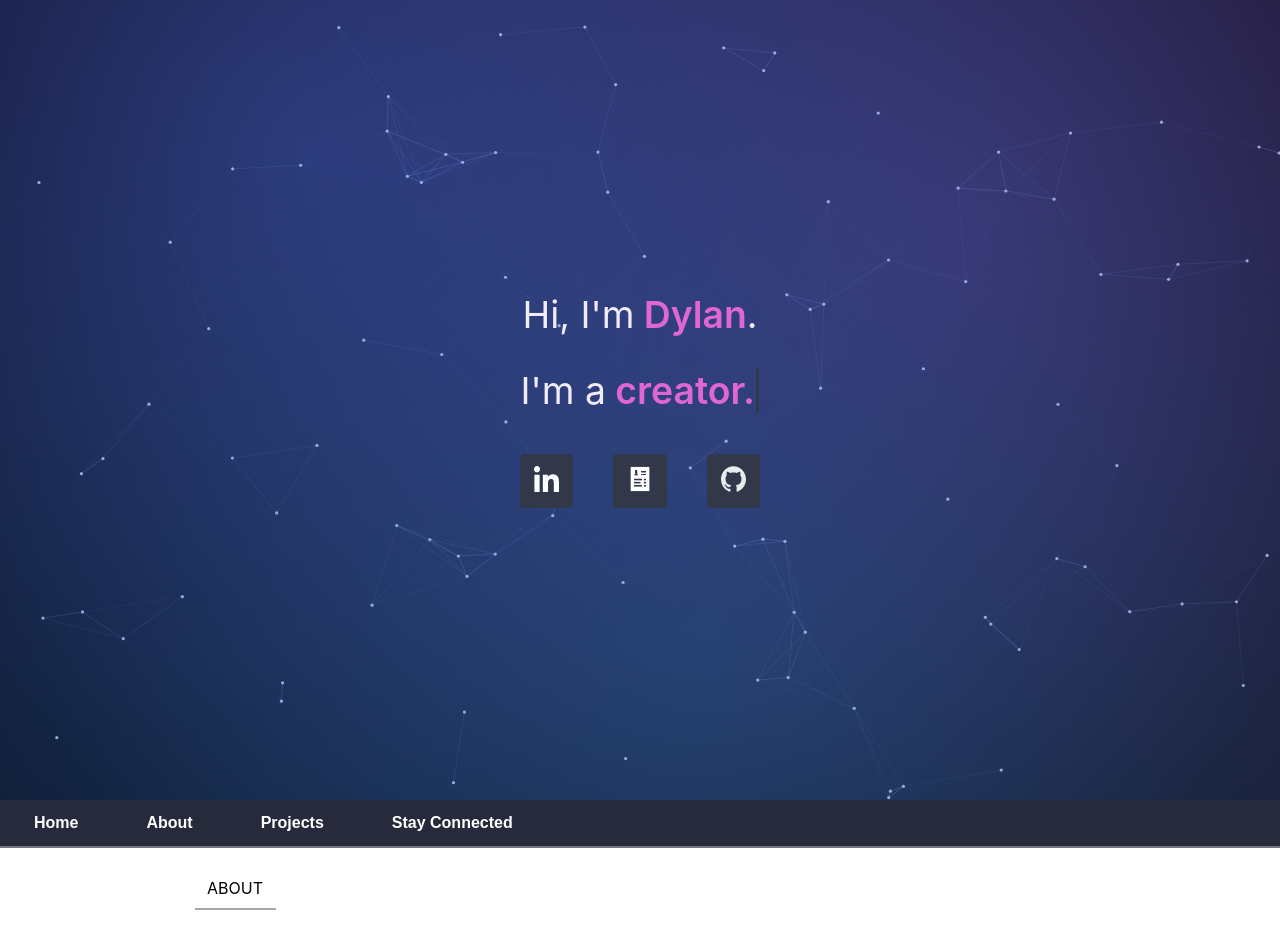
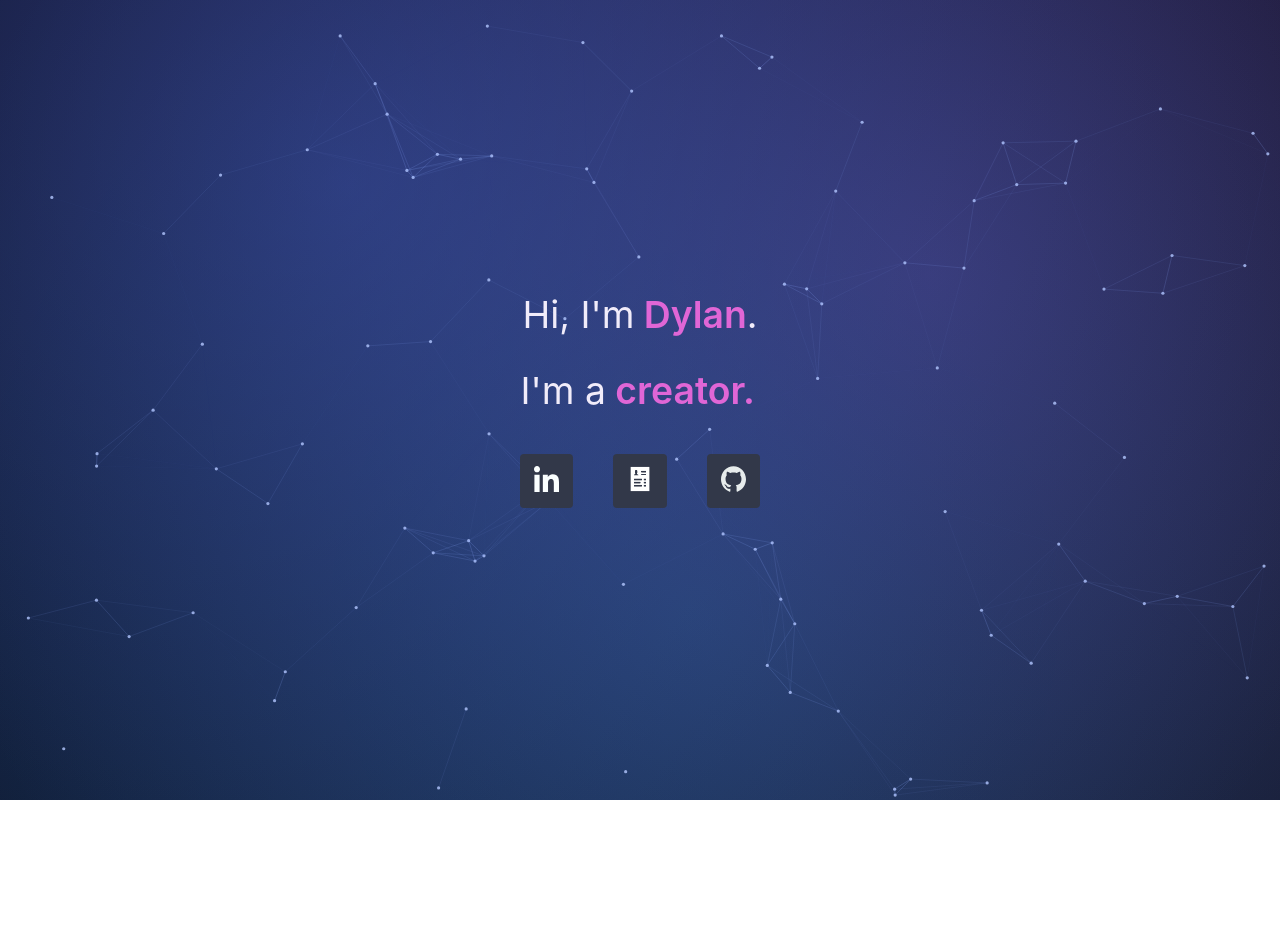
Before and after one commit to e-Dylan/personal-website, a React (Create React App) app: page / in a window 1280 px wide. Shown: the top 952 px of the page. After the commit the page ends 800 px from the top, so only its background shows below. Built offline with nearby package versions, Linux system fonts and the light colour scheme.

Commit message:
disable other sections

```diff
--- a/src/components/Homepage.js
+++ b/src/components/Homepage.js
@@ -87,7 +87,7 @@
         </section>
       </ConstellationBackground>
 
-      <section className="navbar-section">
+      {/* <section className="navbar-section">
         <Nav />
       </section>
 
@@ -105,7 +105,7 @@
 
       <section className="footer">
         <div className="footer"></div>
-      </section>
+      </section> */}
     </div>
   );
 }
```
